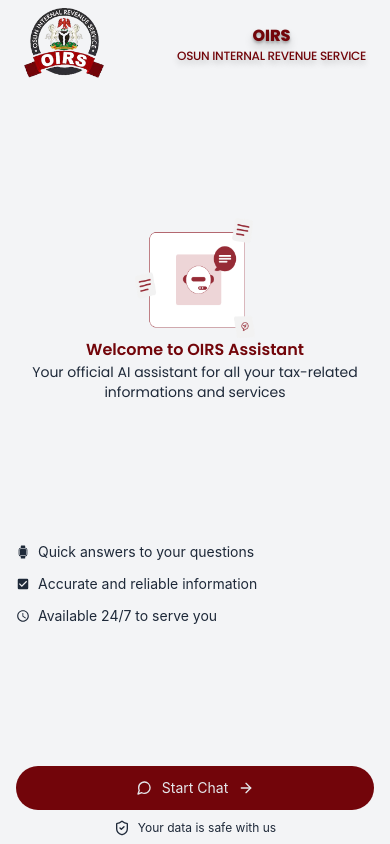
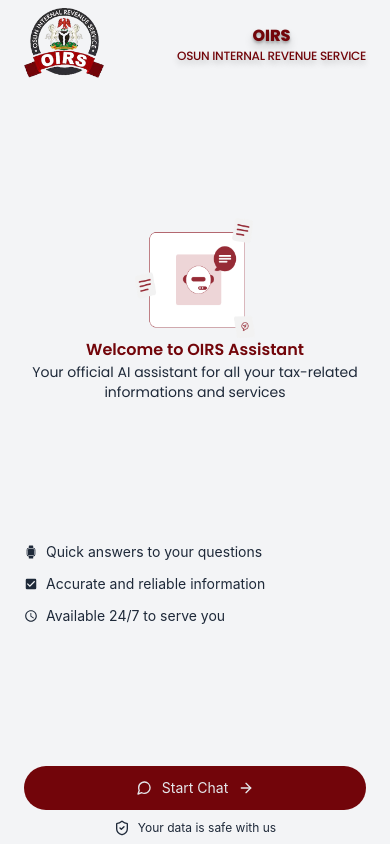
Before and after one commit to BuzzAlvin/chatbot, a React (Vite) app in the folder client/: page /chat in a window 390 px wide. Both pictures are taken after a click on the icon 16 px from the left and 32 px from the top of the page. Built offline with nearby package versions, Linux system fonts and the light colour scheme; no server answers; a web font is replaced by a local one.

Commit message:
fix on client side 005

```diff
--- a/client/pages/Home.jsx
+++ b/client/pages/Home.jsx
@@ -38,13 +38,13 @@
       <div className="flex flex-col items-center justify-center font-primary mt-4">
         <img src="/illustration.png" alt="OIRS Assistant" className="w-30"/>
         <p className="font-semibold text-primary text-base sm:text-lg">Welcome to OIRS Assistant</p>
-        <p className="text-sm sm:text-base w-full text-center text-gray-800">
+        <p className="text-sm sm:text-base w-full max-w-[350px] text-center text-gray-800">
           Your official AI assistant for all your tax-related informations and
           services
         </p>
       </div>
       {/* Features */}
-      <div className="flex flex-col gap-3 my-4 px-2 sm:px-4">
+      <div className="flex flex-col gap-3 my-4 px-4 sm:px-3">
         {features.map((item, index) => (
             <span
             key={index}
@@ -55,7 +55,7 @@
         ))}
       </div>
         {/* Footer/ Button */}
-      <div className="flex flex-col items-center px-2 sm:px-4">
+      <div className="flex flex-col items-center px-4 sm:px-3">
         <button
         onClick={() => navigate("/chat")}
         className="flex items-center justify-center gap-2.5 text-sm sm:text-base w-full bg-primary text-gray-200 px-2 py-3 rounded-full mb-2.5">
--- a/client/src/components/Mobile.jsx
+++ b/client/src/components/Mobile.jsx
@@ -63,15 +63,15 @@
         <FiArrowLeft onClick={() => navigate("/")} />
         <div className="flex items-center">
           <Avatar />
-          <span className="flex flex-col ml-2">
-            <p className="text-xs sm:text-base font-medium ">OIRS Assistant</p>
+          <div className="flex flex-col ml-2">
+            <p className="text-sm sm:text-base font-medium ">OIRS Assistant</p>
             <span className="flex items-center text-[10px] sm:text-sm tracking-tight">
               <p className="text-green-400 rounded-full">
                 <GoDotFill />
               </p>
               online
             </span>
-          </span>
+          </div>
         </div>
       </div>
 
@@ -132,7 +132,7 @@
         />
         <button
           onClick={handleSend}
-          className="absolute right-5.5 bottom-3.5 bg-primary text-gray-300 p-2 rounded-full"
+          className="absolute right-5.5 bottom-4.5 bg-primary text-gray-300 p-2 rounded-full"
         >
           <IoPaperPlane className="text-base" />
         </button>
```
